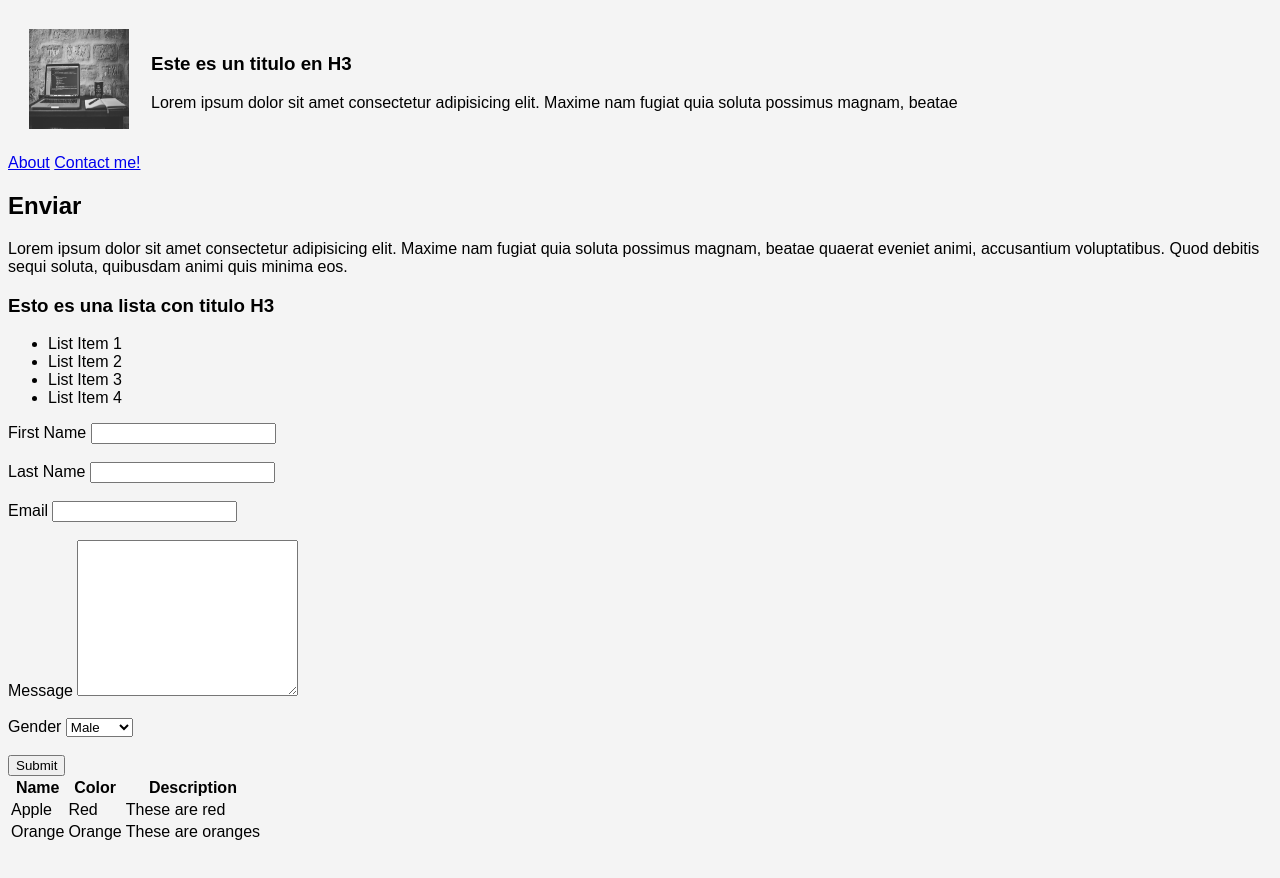
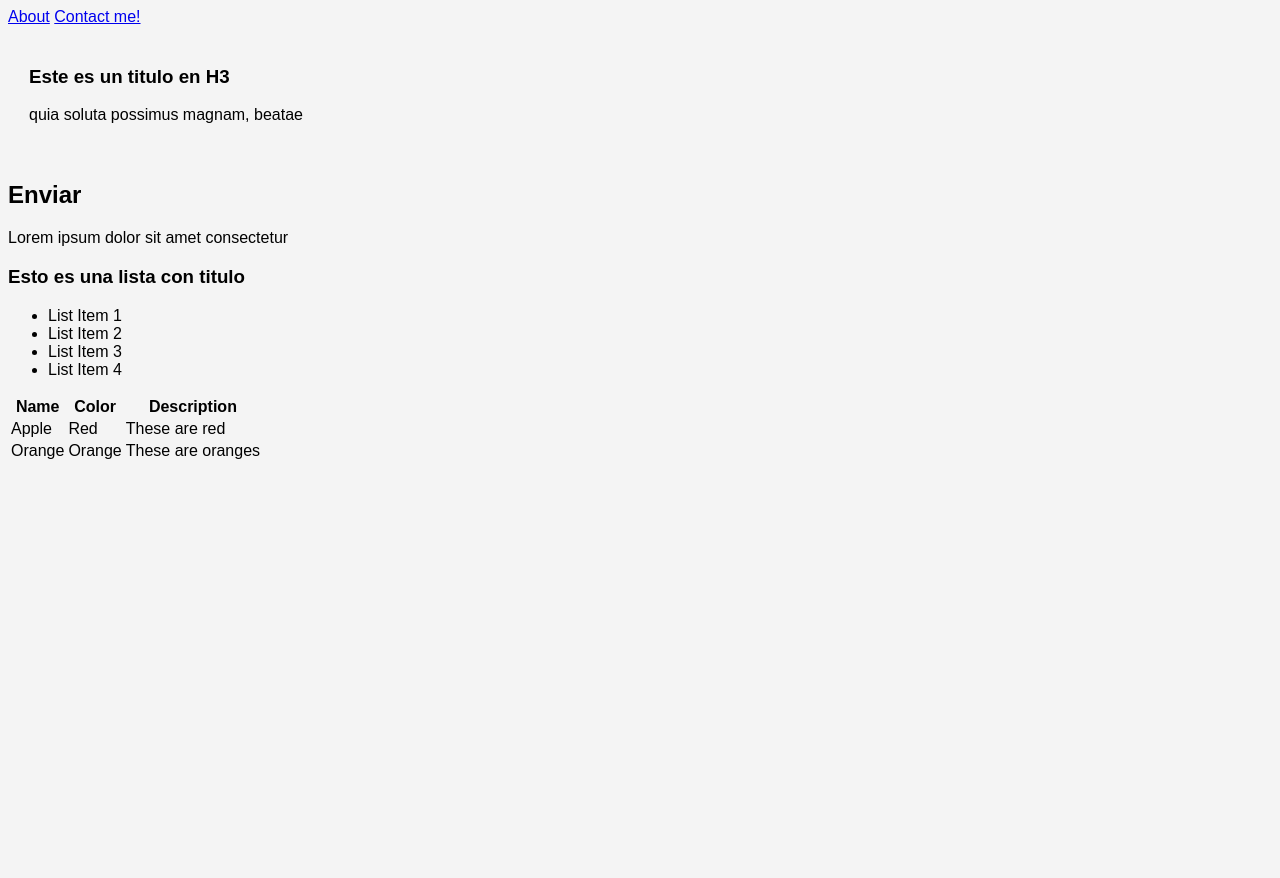
Before and after one commit to juanrebella/webHtml, a plain HTML site: page index.html in a window 1280 px wide. Shown: the top 878 px of the page. After the commit the page ends 800 px from the top, so only its background shows below. Drawn offline with Linux system fonts and the light colour scheme.

Commit message:
2nd commit

```diff
--- a/index.html
+++ b/index.html
@@ -8,79 +8,34 @@
     <title>Documents</title>
 </head>
     <body>
-
-        <table cellspacing="20">
-            <tr>
-                <td><img src="images/designer2.jpg" alt="hola a todos" height="100" width="100"></td>
-                <td> <h3>Este es un titulo en H3</h3>
-                    <p>
-                        Lorem ipsum dolor sit amet consectetur
-                        adipisicing elit. Maxime nam fugiat
-                        quia soluta possimus magnam, beatae </p></td>
-            </tr>
-
-        </table>
         <a href="about.html">About</a>
         <a href="contact.html">Contact me!</a>
         <br>
 
+        <div class="top-container">
+                <table cellspacing="20">
+                    <tr>
+                        <td> <h3>Este es un titulo en H3</h3>
+                            <p>quia soluta possimus magnam, beatae </p></td>
+                    </tr>
+                </table>
+        </div>
+
         <!-- Paragraph -->
+        <div class="middle-container">
             <h2>Enviar </h2>
-            <p>
-                Lorem ipsum dolor sit amet consectetur
-                adipisicing elit. Maxime nam fugiat
-                quia soluta possimus magnam, beatae
-                quaerat eveniet animi, accusantium voluptatibus.
-                Quod debitis sequi soluta, quibusdam animi quis
-                minima eos.
+                <p> Lorem ipsum dolor sit amet consectetur</p>
+        </div>
 
-            </p>
-        <h3>Esto es una lista con titulo H3</h3>
+
+            <div class="bottom-container">
+                        <h3>Esto es una lista con titulo</h3>
                         <ul>
                             <li>List Item 1</li>
                             <li>List Item 2</li>
                             <li>List Item 3</li>
                             <li>List Item 4</li>
                         </ul>
-
-
-        <!-- Forms -->
-
-
-        <form action="">
-
-            <div>
-                <label>First Name</label>
-                <input type="text" name="firstName">
-            </div>
-            <br>
-            <div>
-                <label>Last Name</label>
-                <input type="text" name="lastName">
-            </div>
-            <br>
-            <div>
-                <label>Email</label>
-                <input type="email" name="email">
-            </div>
-            <br>
-            <div>
-                <label>Message</label>
-                <textarea name="message" id="" cols="25" rows="10"></textarea>
-            </div>
-            <br>
-            <div>
-                <label>Gender</label>
-                <select name="gender">
-                    <option value="male">Male</option>
-                    <option value="male">Female</option>
-                </select>
-            </div>
-            <br>
-            <input type="submit" name="submit" value="Submit">
-        </form>
-
-
 
 
                     <!-- Tables -->
@@ -109,14 +64,7 @@
 
                         </table>
 
-
-
-
-
-
-
-        <div style="margin-top:500px"></div>
-
+                </div>
         <script src="main.js"></script>
     </body>
 </html>
```
Lines whose indentation alone changed are shown as unchanged.
